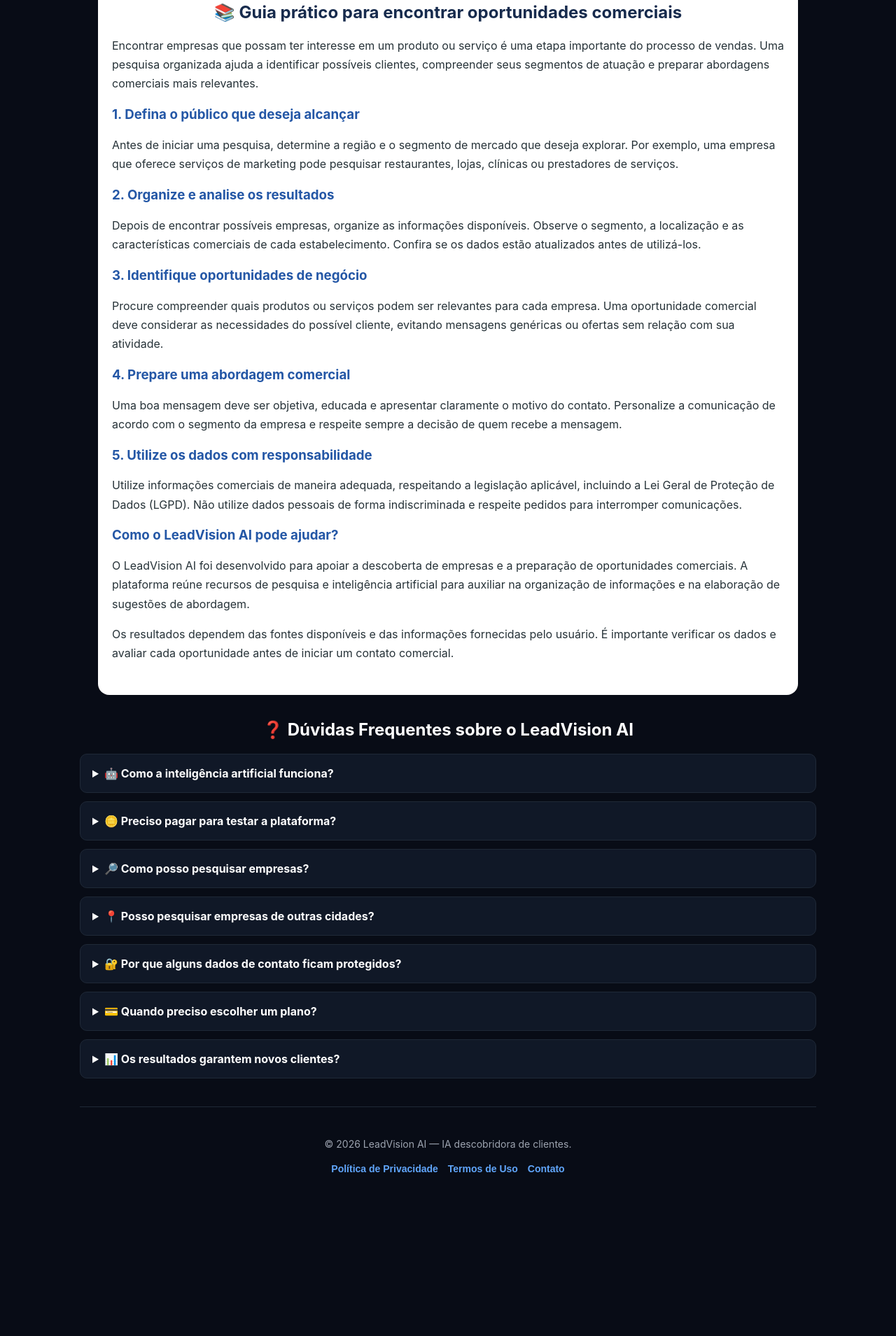
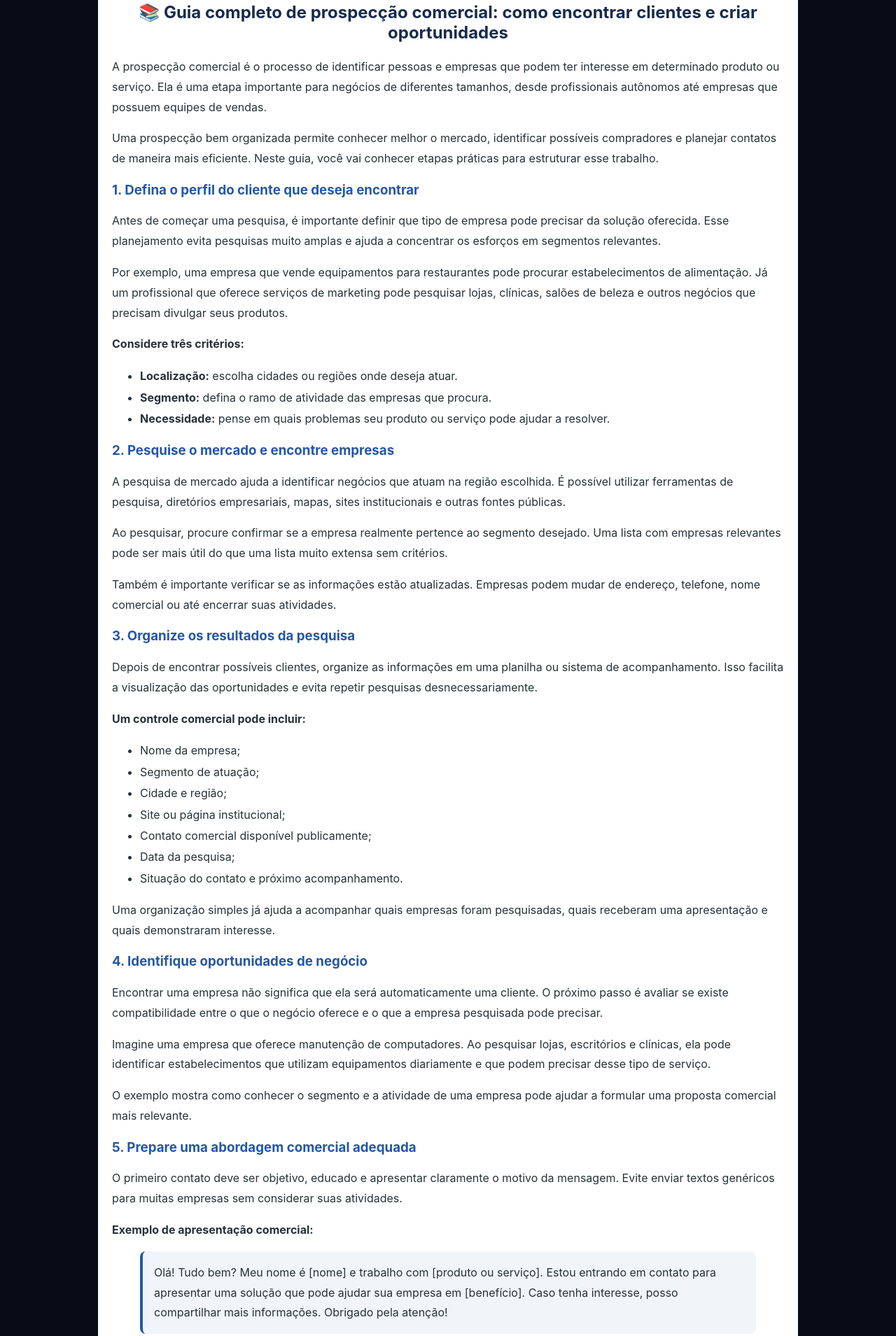
Before and after one commit to julianagiovanelli32-cmyk/lead-vision-ai, a plain HTML site: page index.html in a window 1280 px wide. Shown: the part 3473-5382 px from the top of the page at 70% size. Before the commit the page ends 5210 px from the top, so only its background shows below. Drawn offline with Linux system fonts and the light colour scheme.

Commit message:
Update index.html

```diff
--- a/index.html
+++ b/index.html
@@ -791,51 +791,156 @@
 </section>
 <!-- FIM DA DEMONSTRAÇÃO PRÁTICA -->
 
+
 <!-- CONTEÚDO EDUCATIVO -->
 <section id="guia-prospeccao" style="max-width:1000px; margin:35px auto; padding:30px 20px; background:#ffffff; border-radius:16px; color:#263238;">
 
-  <h2 style="text-align:center; color:#172b4d;">📚 Guia prático para encontrar oportunidades comerciais</h2>
-
-  <p style="line-height:1.7;">
-    Encontrar empresas que possam ter interesse em um produto ou serviço é uma etapa importante do processo de vendas. Uma pesquisa organizada ajuda a identificar possíveis clientes, compreender seus segmentos de atuação e preparar abordagens comerciais mais relevantes.
+  <h2 style="text-align:center; color:#172b4d;">📚 Guia completo de prospecção comercial: como encontrar clientes e criar oportunidades</h2>
+
+  <p style="line-height:1.8;">
+    A prospecção comercial é o processo de identificar pessoas e empresas que podem ter interesse em determinado produto ou serviço. Ela é uma etapa importante para negócios de diferentes tamanhos, desde profissionais autônomos até empresas que possuem equipes de vendas.
   </p>
 
-  <h3 style="color:#2457a6;">1. Defina o público que deseja alcançar</h3>
-  <p style="line-height:1.7;">
-    Antes de iniciar uma pesquisa, determine a região e o segmento de mercado que deseja explorar. Por exemplo, uma empresa que oferece serviços de marketing pode pesquisar restaurantes, lojas, clínicas ou prestadores de serviços.
+  <p style="line-height:1.8;">
+    Uma prospecção bem organizada permite conhecer melhor o mercado, identificar possíveis compradores e planejar contatos de maneira mais eficiente. Neste guia, você vai conhecer etapas práticas para estruturar esse trabalho.
   </p>
 
-  <h3 style="color:#2457a6;">2. Organize e analise os resultados</h3>
-  <p style="line-height:1.7;">
-    Depois de encontrar possíveis empresas, organize as informações disponíveis. Observe o segmento, a localização e as características comerciais de cada estabelecimento. Confira se os dados estão atualizados antes de utilizá-los.
+  <h3 style="color:#2457a6;">1. Defina o perfil do cliente que deseja encontrar</h3>
+
+  <p style="line-height:1.8;">
+    Antes de começar uma pesquisa, é importante definir que tipo de empresa pode precisar da solução oferecida. Esse planejamento evita pesquisas muito amplas e ajuda a concentrar os esforços em segmentos relevantes.
   </p>
 
-  <h3 style="color:#2457a6;">3. Identifique oportunidades de negócio</h3>
-  <p style="line-height:1.7;">
-    Procure compreender quais produtos ou serviços podem ser relevantes para cada empresa. Uma oportunidade comercial deve considerar as necessidades do possível cliente, evitando mensagens genéricas ou ofertas sem relação com sua atividade.
+  <p style="line-height:1.8;">
+    Por exemplo, uma empresa que vende equipamentos para restaurantes pode procurar estabelecimentos de alimentação. Já um profissional que oferece serviços de marketing pode pesquisar lojas, clínicas, salões de beleza e outros negócios que precisam divulgar seus produtos.
   </p>
 
-  <h3 style="color:#2457a6;">4. Prepare uma abordagem comercial</h3>
-  <p style="line-height:1.7;">
-    Uma boa mensagem deve ser objetiva, educada e apresentar claramente o motivo do contato. Personalize a comunicação de acordo com o segmento da empresa e respeite sempre a decisão de quem recebe a mensagem.
+  <p style="line-height:1.8;"><strong>Considere três critérios:</strong></p>
+  <ul style="line-height:1.9;">
+    <li><strong>Localização:</strong> escolha cidades ou regiões onde deseja atuar.</li>
+    <li><strong>Segmento:</strong> defina o ramo de atividade das empresas que procura.</li>
+    <li><strong>Necessidade:</strong> pense em quais problemas seu produto ou serviço pode ajudar a resolver.</li>
+  </ul>
+
+  <h3 style="color:#2457a6;">2. Pesquise o mercado e encontre empresas</h3>
+
+  <p style="line-height:1.8;">
+    A pesquisa de mercado ajuda a identificar negócios que atuam na região escolhida. É possível utilizar ferramentas de pesquisa, diretórios empresariais, mapas, sites institucionais e outras fontes públicas.
   </p>
 
-  <h3 style="color:#2457a6;">5. Utilize os dados com responsabilidade</h3>
-  <p style="line-height:1.7;">
-    Utilize informações comerciais de maneira adequada, respeitando a legislação aplicável, incluindo a Lei Geral de Proteção de Dados (LGPD). Não utilize dados pessoais de forma indiscriminada e respeite pedidos para interromper comunicações.
+  <p style="line-height:1.8;">
+    Ao pesquisar, procure confirmar se a empresa realmente pertence ao segmento desejado. Uma lista com empresas relevantes pode ser mais útil do que uma lista muito extensa sem critérios.
   </p>
 
-  <h3 style="color:#2457a6;">Como o LeadVision AI pode ajudar?</h3>
-  <p style="line-height:1.7;">
-    O LeadVision AI foi desenvolvido para apoiar a descoberta de empresas e a preparação de oportunidades comerciais. A plataforma reúne recursos de pesquisa e inteligência artificial para auxiliar na organização de informações e na elaboração de sugestões de abordagem.
+  <p style="line-height:1.8;">
+    Também é importante verificar se as informações estão atualizadas. Empresas podem mudar de endereço, telefone, nome comercial ou até encerrar suas atividades.
   </p>
 
-  <p style="line-height:1.7;">
-    Os resultados dependem das fontes disponíveis e das informações fornecidas pelo usuário. É importante verificar os dados e avaliar cada oportunidade antes de iniciar um contato comercial.
+  <h3 style="color:#2457a6;">3. Organize os resultados da pesquisa</h3>
+
+  <p style="line-height:1.8;">
+    Depois de encontrar possíveis clientes, organize as informações em uma planilha ou sistema de acompanhamento. Isso facilita a visualização das oportunidades e evita repetir pesquisas desnecessariamente.
+  </p>
+
+  <p style="line-height:1.8;"><strong>Um controle comercial pode incluir:</strong></p>
+  <ul style="line-height:1.9;">
+    <li>Nome da empresa;</li>
+    <li>Segmento de atuação;</li>
+    <li>Cidade e região;</li>
+    <li>Site ou página institucional;</li>
+    <li>Contato comercial disponível publicamente;</li>
+    <li>Data da pesquisa;</li>
+    <li>Situação do contato e próximo acompanhamento.</li>
+  </ul>
+
+  <p style="line-height:1.8;">
+    Uma organização simples já ajuda a acompanhar quais empresas foram pesquisadas, quais receberam uma apresentação e quais demonstraram interesse.
+  </p>
+
+  <h3 style="color:#2457a6;">4. Identifique oportunidades de negócio</h3>
+
+  <p style="line-height:1.8;">
+    Encontrar uma empresa não significa que ela será automaticamente uma cliente. O próximo passo é avaliar se existe compatibilidade entre o que o negócio oferece e o que a empresa pesquisada pode precisar.
+  </p>
+
+  <p style="line-height:1.8;">
+    Imagine uma empresa que oferece manutenção de computadores. Ao pesquisar lojas, escritórios e clínicas, ela pode identificar estabelecimentos que utilizam equipamentos diariamente e que podem precisar desse tipo de serviço.
+  </p>
+
+  <p style="line-height:1.8;">
+    O exemplo mostra como conhecer o segmento e a atividade de uma empresa pode ajudar a formular uma proposta comercial mais relevante.
+  </p>
+
+  <h3 style="color:#2457a6;">5. Prepare uma abordagem comercial adequada</h3>
+
+  <p style="line-height:1.8;">
+    O primeiro contato deve ser objetivo, educado e apresentar claramente o motivo da mensagem. Evite enviar textos genéricos para muitas empresas sem considerar suas atividades.
+  </p>
+
+  <p style="line-height:1.8;"><strong>Exemplo de apresentação comercial:</strong></p>
+
+  <blockquote style="background:#f1f5f9; padding:16px; border-left:4px solid #2457a6; border-radius:8px; line-height:1.8;">
+    Olá! Tudo bem? Meu nome é [nome] e trabalho com [produto ou serviço]. Estou entrando em contato para apresentar uma solução que pode ajudar sua empresa em [benefício]. Caso tenha interesse, posso compartilhar mais informações. Obrigado pela atenção!
+  </blockquote>
+
+  <p style="line-height:1.8;">
+    Personalize a apresentação conforme o perfil da empresa e respeite sempre a decisão de quem recebe a mensagem. Se a pessoa não desejar receber novos contatos, não insista.
+  </p>
+
+  <h3 style="color:#2457a6;">6. Acompanhe os contatos e os resultados</h3>
+
+  <p style="line-height:1.8;">
+    A prospecção não termina no primeiro contato. O acompanhamento permite entender quais abordagens estão funcionando e onde é necessário melhorar.
+  </p>
+
+  <p style="line-height:1.8;">
+    Registre as respostas recebidas, as apresentações realizadas e os retornos agendados. Analise periodicamente os resultados para descobrir quais segmentos apresentam maior interesse.
+  </p>
+
+  <h3 style="color:#2457a6;">7. Utilize informações comerciais com responsabilidade</h3>
+
+  <p style="line-height:1.8;">
+    Dados empresariais devem ser utilizados de maneira responsável. Informações pessoais identificáveis também podem estar protegidas pela Lei Geral de Proteção de Dados Pessoais (LGPD).
+  </p>
+
+  <p style="line-height:1.8;">
+    Utilize apenas informações necessárias para uma finalidade legítima, respeite as solicitações dos titulares e observe as regras aplicáveis à coleta, ao armazenamento e ao uso dos dados.
+  </p>
+
+  <h3 style="color:#2457a6;">Como a tecnologia pode facilitar a prospecção?</h3>
+
+  <p style="line-height:1.8;">
+    Ferramentas digitais podem ajudar a reunir informações, pesquisar empresas por região e segmento e organizar oportunidades comerciais. Isso reduz tarefas repetitivas e facilita o planejamento das atividades de vendas.
+  </p>
+
+  <p style="line-height:1.8;">
+    O LeadVision AI foi desenvolvido com essa proposta: oferecer recursos de pesquisa de empresas e inteligência artificial como apoio ao processo de prospecção. Os resultados dependem das fontes disponíveis e devem ser conferidos pelo usuário antes de qualquer decisão comercial.
+  </p>
+
+  <h3 style="color:#2457a6;">Perguntas frequentes sobre prospecção comercial</h3>
+
+  <p style="line-height:1.8;"><strong>O que é prospecção de clientes?</strong><br>
+    É o processo de identificar possíveis compradores e iniciar um relacionamento comercial com pessoas ou empresas que podem ter interesse em uma solução.</p>
+
+  <p style="line-height:1.8;"><strong>Por que pesquisar empresas por segmento?</strong><br>
+    Porque a segmentação ajuda a encontrar negócios com características mais próximas do público que se deseja atender.</p>
+
+  <p style="line-height:1.8;"><strong>É possível fazer prospecção pela internet?</strong><br>
+    Sim. Sites institucionais, diretórios empresariais, mapas e ferramentas especializadas podem auxiliar na identificação de empresas e oportunidades.</p>
+
+  <p style="line-height:1.8;"><strong>Uma empresa encontrada na pesquisa já é um cliente?</strong><br>
+    Não. Ela é apenas uma possível oportunidade. É necessário avaliar a compatibilidade, realizar uma abordagem adequada e verificar se existe interesse.</p>
+
+  <p style="line-height:1.8;"><strong>Como melhorar os resultados da prospecção?</strong><br>
+    Defina o público desejado, utilize critérios de pesquisa, mantenha os registros organizados e acompanhe os resultados para aperfeiçoar o processo.</p>
+
+  <p style="line-height:1.8;">
+    <strong>Conclusão:</strong> uma prospecção eficiente depende de pesquisa, organização, conhecimento do público e comunicação responsável. Com planejamento e ferramentas adequadas, empresas podem identificar oportunidades e desenvolver relacionamentos comerciais de maneira mais estruturada.
   </p>
 
 </section>
 <!-- FIM DO CONTEÚDO EDUCATIVO -->
+
 
 <style>
 #demonstracao-pratica {
```
